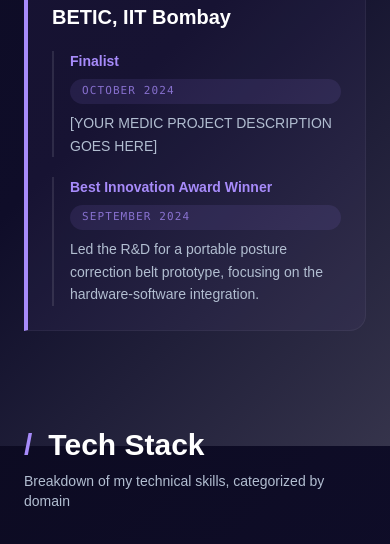
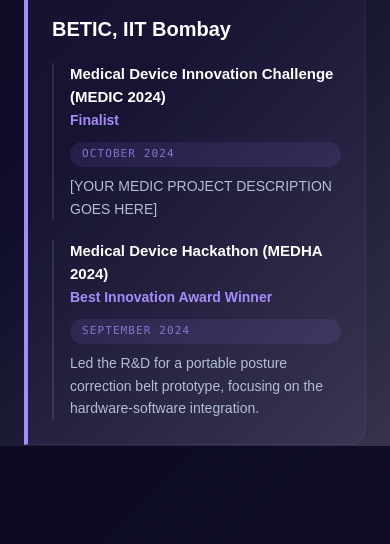
Before and after one commit to OkayArpita/OkayArpita.github.io, an Astro site: page / in a window 390 px wide. Shown: the part 5462-6006 px from the top of the page. Built offline with nearby package versions, Linux system fonts and the light colour scheme; Astro itself is replaced by a stand-in of ours; no server answers.

Commit message:
Refactor achievements display to include event details

```diff
--- a/src/components/achievements.astro
+++ b/src/components/achievements.astro
@@ -42,8 +42,11 @@
               {item.editions.map((edition) => (
                 <div class="relative pl-4 border-l-2 border-white/10 hover:border-accent/50 transition-colors">
                   <div class="flex flex-col sm:flex-row sm:justify-between sm:items-start gap-2 mb-2">
-                    <h4 class="text-accent text-sm font-semibold">{edition.award}</h4>
-                    <span class="font-mono text-[11px] tracking-widest uppercase text-accent/75 bg-accent/10 px-3 py-1 rounded-full whitespace-nowrap">
+                    <div>
+                      {edition.event && <h4 class="text-maintext text-[15px] font-bold mb-0.5">{edition.event}</h4>}
+                      <h5 class="text-accent text-sm font-semibold">{edition.award}</h5>
+                    </div>
+                    <span class="font-mono text-[11px] tracking-widest uppercase text-accent/75 bg-accent/10 px-3 py-1 rounded-full whitespace-nowrap mt-1 sm:mt-0">
                       {edition.year}
                     </span>
                   </div>
```
